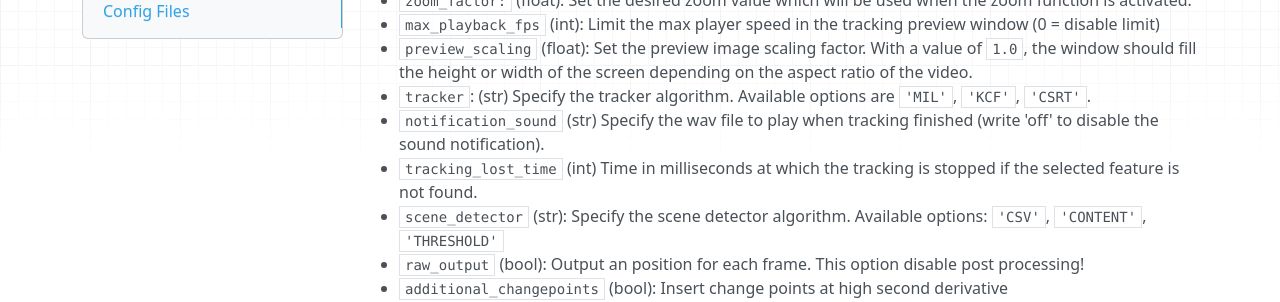
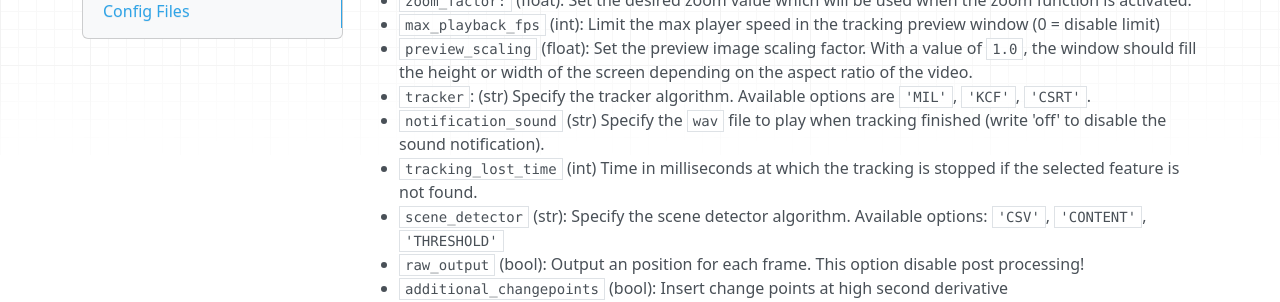
Before and after one commit to michael-mueller-git/Python-Funscript-Editor, an MkDocs documentation site: the page built from docs/app/docs/user-guide/config.md, in a window 1280 px wide and 900 px high, scrolled down 545 px. Shown: the part 151-453 px from the top of the window. Built offline with MkDocs 1.6.1, drawn with Linux system fonts in a browser that asks for light colours; nearby versions of some CDN libraries.

Commit message:
update docs

```diff
--- a/docs/app/docs/user-guide/config.md
+++ b/docs/app/docs/user-guide/config.md
@@ -24,7 +24,7 @@ Config Files:
 - `max_playback_fps` (int): Limit the max player speed in the tracking preview window (0 = disable limit)
 - `preview_scaling` (float): Set the preview image scaling factor. With a value of `1.0`, the window should fill the height or width of the screen depending on the aspect ratio of the video.
 - `tracker`: (str) Specify the tracker algorithm. Available options are `'MIL'`, `'KCF'`, `'CSRT'`.
-- `notification_sound` (str) Specify the wav file to play when tracking finished (write 'off' to disable the sound notification).
+- `notification_sound` (str) Specify the `wav` file to play when tracking finished (write 'off' to disable the sound notification).
 - `tracking_lost_time` (int) Time in milliseconds at which the tracking is stopped if the selected feature is not found.
 - `scene_detector` (str): Specify the scene detector algorithm. Available options: `'CSV'`, `'CONTENT'`, `'THRESHOLD'`
 - `raw_output` (bool): Output an position for each frame. This option disable post processing!
```
